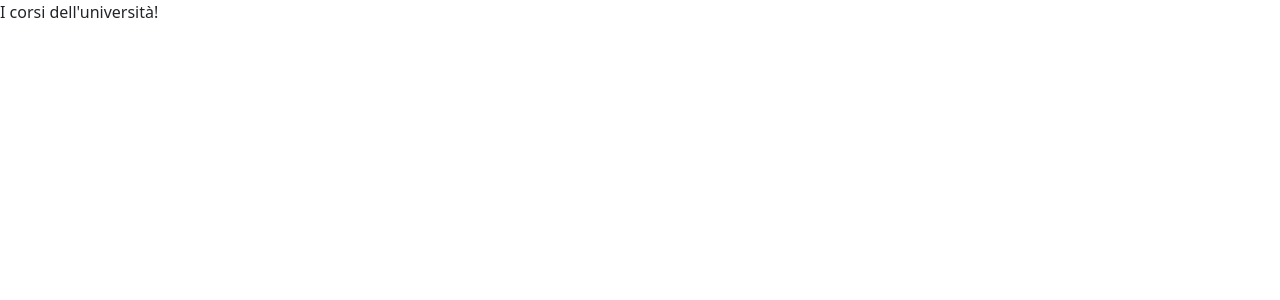
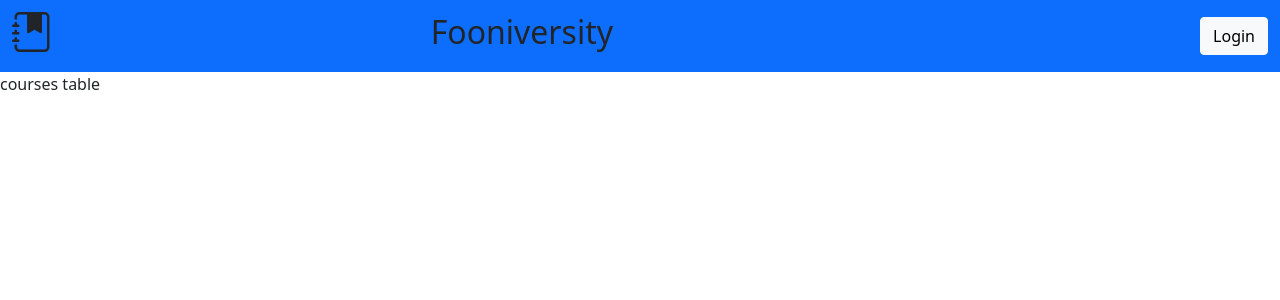
Before and after one commit to Marcondiro/webapp1-exam, a React (Create React App) app in the folder client/: page /courses in a window 1280 px wide. Shown: the top 300 px of the page. Built offline with nearby package versions, Linux system fonts and the light colour scheme.

Commit message:
Implement logout, navbar

```diff
--- a/client/src/App.js
+++ b/client/src/App.js
@@ -2,12 +2,12 @@ import './App.css';
 import 'bootstrap/dist/css/bootstrap.min.css';
 import 'bootstrap-icons/font/bootstrap-icons.css';
 
-import { } from 'react-bootstrap';
 import { useState } from 'react';
 import { BrowserRouter, Navigate, Route, Routes } from 'react-router-dom';
 
 import LoginPage from './components/loginComponents';
-import { login } from './api';
+import MainPage from './components/mainPage';
+import { login, logout } from './api';
 
 function App() {
   const [user, setUser] = useState(null);
@@ -15,10 +15,14 @@ function App() {
   return <div className="App">
     <BrowserRouter>
       <Routes>
-        <Route path="/login" element={<LoginPage setUser={setUser} login={ login } />} />
-        <Route path="/courses" element={<div>I corsi dell'università!</div>} />
-        <Route path="/studyPlan/:studentId" element={user ? <div>Ciao studente</div> : <Navigate to='/login' />} />
-        <Route path="*" element={user ? <Navigate to={`/studyPlan/${user.id}`} /> : <Navigate to='/courses' />} />
+        <Route path="/" element={<MainPage logout={user ? () => logout(user) : undefined} />}>
+          <Route path="courses" element={<>courses table</>} />
+          <Route path="studyPlan/:studentId"
+            element={user ? <p>studyPlan</p> : <Navigate to='/login' />} />
+          <Route index element={<Navigate to='/courses' />} />
+        </Route>
+        <Route path="login" element={<LoginPage setUser={setUser} login={login} />} />
+        <Route path="*" element={<Navigate to='/courses' />} />
       </Routes>
     </BrowserRouter>
   </div>
--- a/client/src/api.js
+++ b/client/src/api.js
@@ -17,4 +17,26 @@ const login = async (credentials) => {
   }
 };
 
-export { login };
+const logout = async (user) => {
+  const response = await fetch(APIURL + `/sessions/${user.id}`, {
+    method: 'DELETE',
+    credentials: 'include'
+  });
+  return Boolean(response.ok);
+};
+
+const getCourses = async () => {
+  const response = await fetch(APIURL + '/courses', {
+    method: 'GET',
+  });
+  if (response.ok) {
+    const courses = await response.json();
+    return courses;
+  }
+  else {
+    const errDetails = await response.text();
+    throw errDetails;
+  }
+};
+
+export { login, logout, getCourses };
--- a/client/src/components/loginComponents.js
+++ b/client/src/components/loginComponents.js
@@ -20,7 +20,7 @@ function LoginForm(props) {
   const [password, setPassword] = useState('');
   const navigate = useNavigate();
 
-  const handleSubmit = async (event) => {
+  const login = async (event) => {
     event.preventDefault();
     const credentials = { username, password };
     try {
@@ -29,12 +29,12 @@ function LoginForm(props) {
       navigate('/');
     } catch (e) {
       //TODO show error message
-      console.log(e);
+      console.error(e);
     }
   };
 
   return (
-    <Form onSubmit={handleSubmit}>
+    <Form onSubmit={login}>
       <Form.Group controlId='username' className="mb-3">
         <Form.Label className='label'>Email</Form.Label>
         <Form.Control className="form-control" type='email' value={username}
--- /dev/null
+++ b/client/src/components/mainPage.js
@@ -0,0 +1,24 @@
+import StudyPlanNavbar from './studyPlanNavbar';
+
+import { Outlet } from 'react-router-dom';
+
+function MainPage(props) {
+  return <>
+    <header className="App-header">
+      <StudyPlanNavbar logout={props.logout} />
+    </header>
+    <main>
+      <Outlet />
+    </main>
+  </>
+}
+
+export default MainPage;
+
+//className="col-md-9 col-12 below-nav"
+
+// {message && <Row>
+//     <div>
+//       <Alert id='alert' variant={message.type} onClose={() => setMessage('')} dismissible>{message.msg}</Alert>
+//     </div>
+//   </Row>}
--- /dev/null
+++ b/client/src/components/studyPlanNavbar.js
@@ -0,0 +1,35 @@
+import { Button, Container, Navbar } from "react-bootstrap";
+import { useNavigate } from "react-router-dom";
+
+export default function StudyPlanNavbar(props) {
+  const navigate = useNavigate();
+
+  const logout = async () => {
+    const result = await props.logout();
+    if (result)
+      //After server logout flush state and go to un-auth courses view.
+      //Use location replace instead of React useNavigate() to be sure that the full state is flushed.
+      window.location.replace('/');
+    else
+      return 'todo';
+    // TODO set message
+  };
+
+  // TODO: fix col-4, on small screens cols are less than 12
+  return <Navbar className="navbar navbar-dark bg-primary position-sticky top-0">
+    <Container fluid>
+      <h1 className="main-title col-4">
+        <i className="bi bi-journal-bookmark-fill"></i>
+      </h1>
+      <div className="col-4 d-flex">
+        <h2 className="d-none d-md-inline">Fooniversity</h2>
+      </div>
+      <div className="col-4 d-flex flex-row-reverse">
+        {props.logout ?
+          <Button className="btn btn-light" onClick={logout}>Logout</Button> :
+          <Button className="btn btn-light" onClick={() => navigate('/login')}>Login</Button>
+        }
+      </div>
+    </Container>
+  </Navbar>
+}
```
